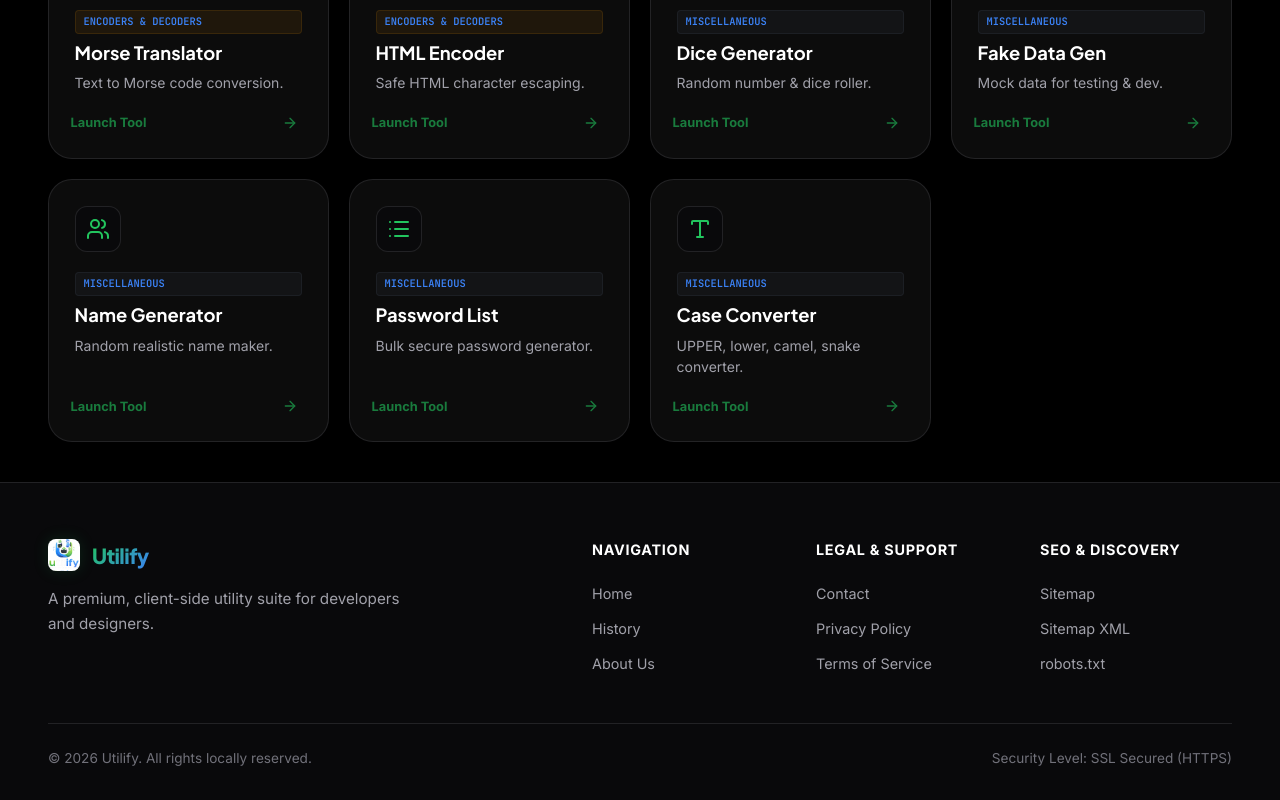
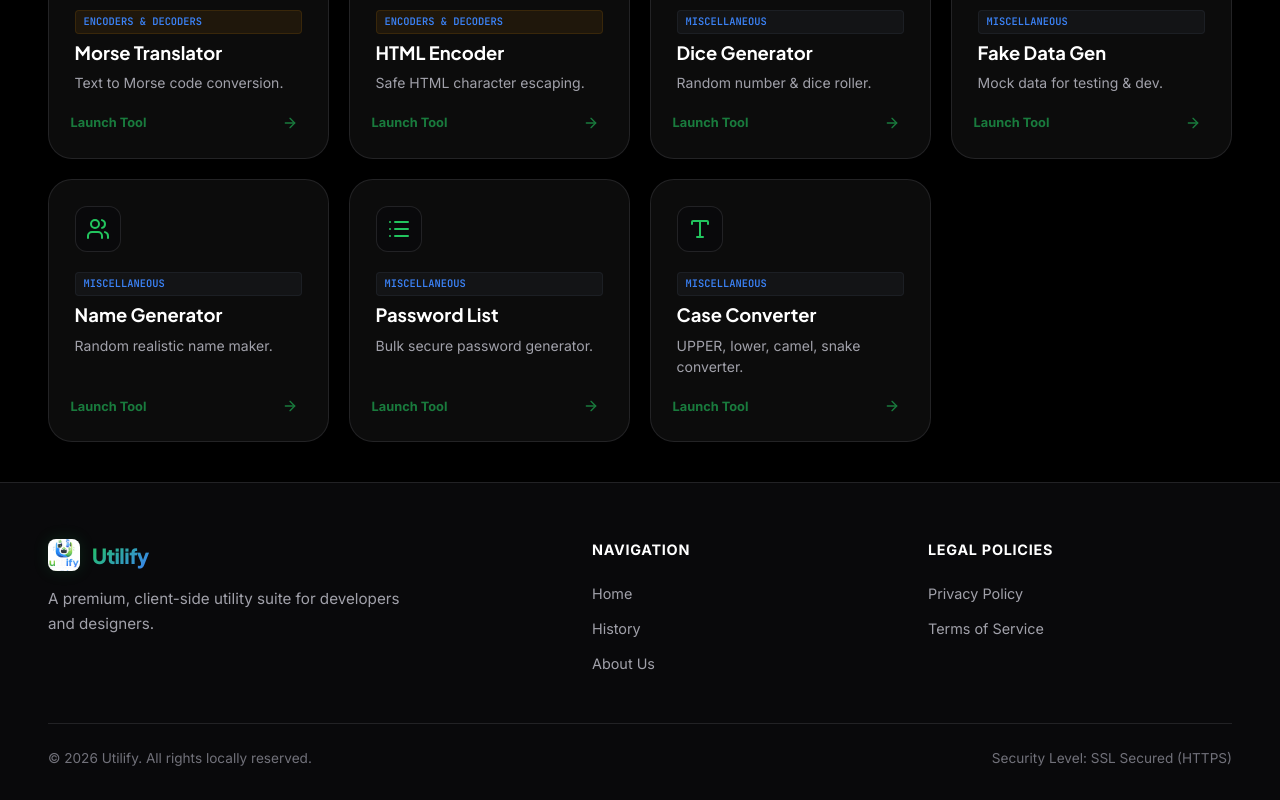
Before and after one commit to Mwenda-Boniface/Utilify, a React (Vite) app: page /#/tools in a window 1280 px wide. Shown: the part 6224-7024 px from the top of the page. Built offline with nearby package versions, Linux system fonts and the light colour scheme; what @zxcvbn-ts/core would draw is missing.

Commit message:
feat: remove sitemaps, robots.txt, and contact links from footer

```diff
--- a/src/layout/Layout.module.css
+++ b/src/layout/Layout.module.css
@@ -327,7 +327,7 @@
 
 .footerLinksGroup {
   display: grid;
-  grid-template-columns: repeat(3, 1fr);
+  grid-template-columns: repeat(2, 1fr);
   gap: 2rem;
 }
 
--- a/src/layout/Layout.tsx
+++ b/src/layout/Layout.tsx
@@ -117,16 +117,9 @@ const Layout: React.FC<LayoutProps> = ({ children, activeTab, setActiveTab, isTo
                 <a href="#/about" onClick={() => setActiveTab('About')}>About Us</a>
               </div>
               <div className={styles.linksCol}>
-                <h4>Legal & Support</h4>
-                <a href="#/contact" onClick={() => setActiveTab('Contact')}>Contact</a>
+                <h4>Legal Policies</h4>
                 <a href="#/privacy" onClick={() => setActiveTab('Privacy')}>Privacy Policy</a>
                 <a href="#/terms" onClick={() => setActiveTab('Terms')}>Terms of Service</a>
-              </div>
-              <div className={styles.linksCol}>
-                <h4>SEO & Discovery</h4>
-                <a href="#/sitemap" onClick={() => setActiveTab('Sitemap')}>Sitemap</a>
-                <a href="/sitemap.xml" target="_blank" rel="noreferrer">Sitemap XML</a>
-                <a href="/robots.txt" target="_blank" rel="noreferrer">robots.txt</a>
               </div>
             </div>
           </div>
```
